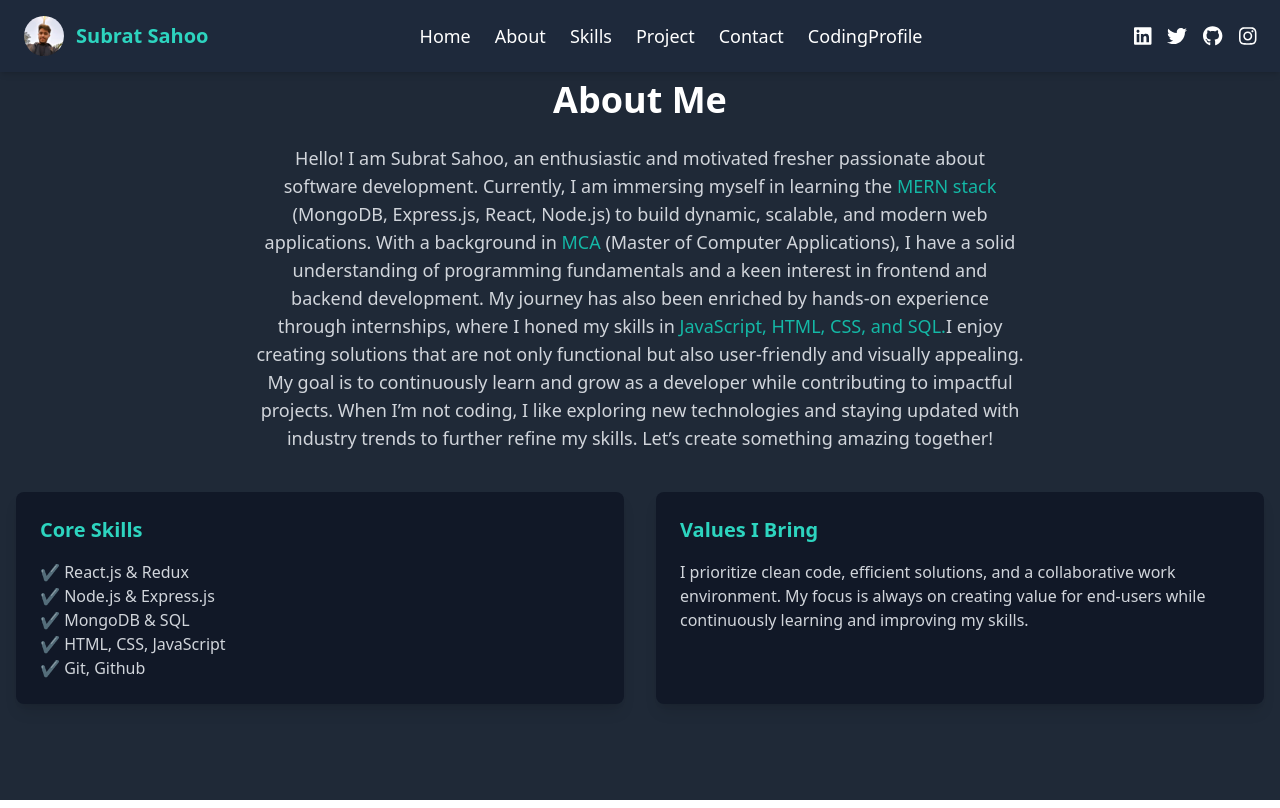
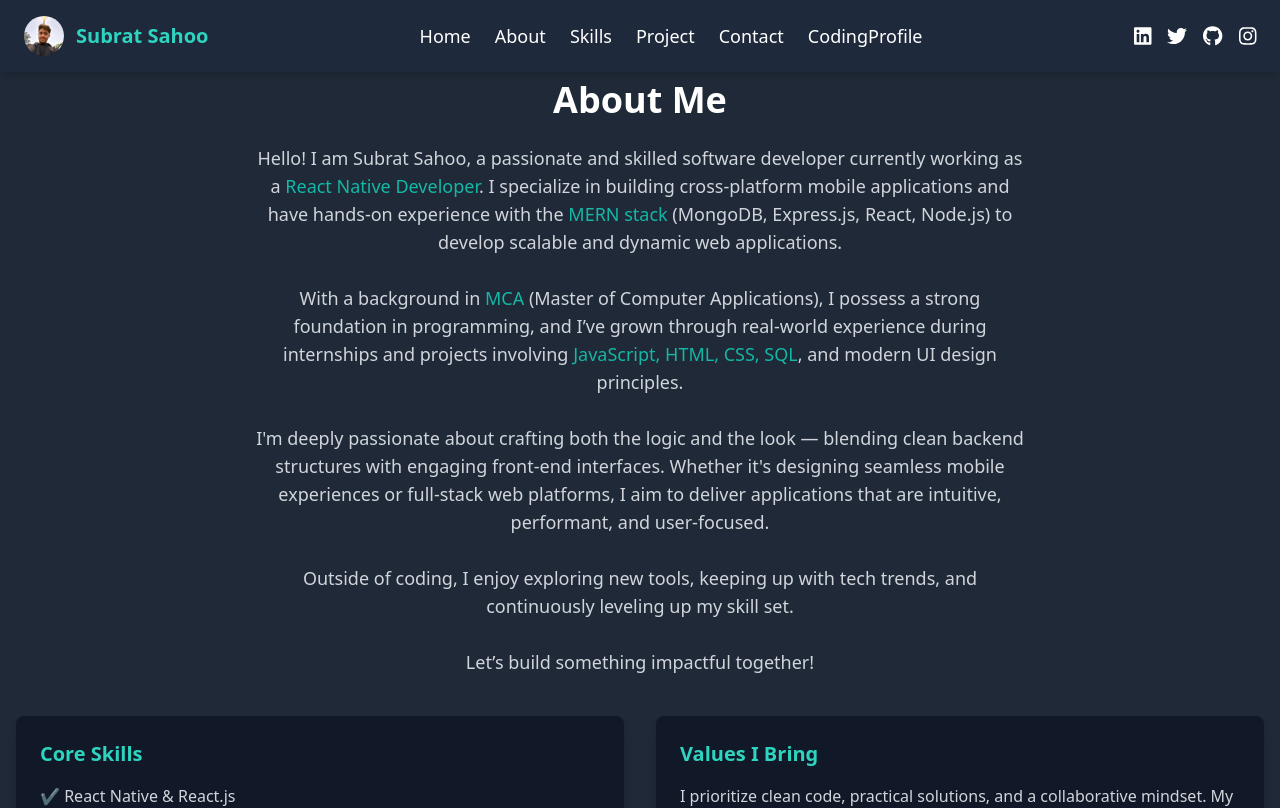
Before and after one commit to TechSubrat-netizen/sUBRATPORTFOLIO, a React (Vite) app: page /about in a window 1280 px wide. Shown: the top 808 px of the page. Built offline with nearby package versions, Linux system fonts and the light colour scheme.

Commit message:
modification about me

```diff
--- a/src/Components/About.jsx
+++ b/src/Components/About.jsx
@@ -1,36 +1,34 @@
-
 function About() {
   return (
-    <section id="about" className=" min-h-screen py-20 bg-gray-800 text-white">
+    <section id="about" className="min-h-screen py-20 bg-gray-800 text-white">
       <div className="container mx-auto px-4">
         <h2 className="text-4xl font-bold text-center mb-6">About Me</h2>
         <p className="text-lg text-gray-300 text-center max-w-3xl mx-auto mb-10">
-        Hello! I am Subrat Sahoo, an enthusiastic and motivated fresher passionate about software development. Currently, I am immersing myself in learning the <span className="text-teal-500"> MERN stack</span> (MongoDB, Express.js, React, Node.js) to build dynamic, scalable, and modern web applications.
-
-With a background in <span className="text-teal-500"> MCA</span> (Master of Computer Applications), I have a solid understanding of programming fundamentals and a keen interest in frontend and backend development. My journey has also been enriched by hands-on experience through internships, where I honed my skills in <span className="text-teal-500">JavaScript, HTML, CSS, and SQL.</span>
-
-I enjoy creating solutions that are not only functional but also user-friendly and visually appealing. My goal is to continuously learn and grow as a developer while contributing to impactful projects.
-
-When I’m not coding, I like exploring new technologies and staying updated with industry trends to further refine my skills.
-
-Let’s create something amazing together!
+          Hello! I am Subrat Sahoo, a passionate and skilled software developer currently working as a <span className="text-teal-500">React Native Developer</span>. I specialize in building cross-platform mobile applications and have hands-on experience with the <span className="text-teal-500">MERN stack</span> (MongoDB, Express.js, React, Node.js) to develop scalable and dynamic web applications.
+          <br /><br />
+          With a background in <span className="text-teal-500">MCA</span> (Master of Computer Applications), I possess a strong foundation in programming, and I’ve grown through real-world experience during internships and projects involving <span className="text-teal-500">JavaScript, HTML, CSS, SQL</span>, and modern UI design principles.
+          <br /><br />
+          I'm deeply passionate about crafting both the logic and the look — blending clean backend structures with engaging front-end interfaces. Whether it's designing seamless mobile experiences or full-stack web platforms, I aim to deliver applications that are intuitive, performant, and user-focused.
+          <br /><br />
+          Outside of coding, I enjoy exploring new tools, keeping up with tech trends, and continuously leveling up my skill set.
+          <br /><br />
+          Let’s build something impactful together!
         </p>
         <div className="grid grid-cols-1 md:grid-cols-2 gap-8">
           <div className="bg-gray-900 p-6 rounded-lg shadow-lg transform hover:scale-105 transition">
             <h3 className="text-xl font-semibold mb-4 text-teal-400">Core Skills</h3>
             <ul className="text-gray-300">
-              <li>✔ React.js & Redux</li>
+              <li>✔ React Native & React.js</li>
               <li>✔ Node.js & Express.js</li>
               <li>✔ MongoDB & SQL</li>
               <li>✔ HTML, CSS, JavaScript</li>
-              <li>✔ Git, Github</li>
+              <li>✔ Git & GitHub</li>
             </ul>
           </div>
           <div className="bg-gray-900 p-6 rounded-lg shadow-lg transform hover:scale-105 transition">
             <h3 className="text-xl font-semibold mb-4 text-teal-400">Values I Bring</h3>
             <p className="text-gray-300">
-              I prioritize clean code, efficient solutions, and a collaborative work environment. My focus is always on
-              creating value for end-users while continuously learning and improving my skills.
+              I prioritize clean code, practical solutions, and a collaborative mindset. My goal is to create meaningful user experiences while continuously improving as a full-stack and mobile developer.
             </p>
           </div>
         </div>
--- a/src/Components/Home.jsx
+++ b/src/Components/Home.jsx
@@ -1,7 +1,7 @@
 
 import { FontAwesomeIcon } from "@fortawesome/react-fontawesome";
 import { faGithub, faLinkedin, faTwitter } from "@fortawesome/free-brands-svg-icons";
-import pdf from '../assets/SUBRAT_SAHOO_RESUME.pdf'
+import pdf from '../assets/SubratCV.pdf'
 
 function Home() {
   return (
@@ -9,11 +9,12 @@ function Home() {
       {/* Hero Section */}
       <section className="flex flex-col items-center justify-center h-screen text-center px-4">
         <h1 className="text-4xl md:text-6xl font-bold">
-          Hi, I&apos;m <span className="text-teal-400">Subrat Sahoo</span>
-        </h1>
-        <p className="text-lg md:text-2xl mt-4 max-w-2xl">
-          A Passionate <span className="text-teal-400">MERN Stack Developer</span> crafting modern web applications with intuitive user experiences.
-        </p>
+  Hi, I&apos;m <span className="text-teal-400">Subrat Sahoo</span>
+</h1>
+<p className="text-lg md:text-2xl mt-4 max-w-2xl">
+  A Passionate <span className="text-teal-400">React Native Developer</span> crafting cross-platform mobile applications with intuitive user experiences.
+</p>
+
         <div className="flex space-x-6 mt-6">
           {/* <a
             href="#projects"
@@ -47,7 +48,7 @@ function Home() {
       <section id="about" className="py-20 px-6 bg-gray-800">
         <h2 className="text-3xl font-bold text-center mb-8">About Me</h2>
         <p className="max-w-3xl mx-auto text-lg text-gray-300 text-center">
-          I am a skilled software developer specializing in the MERN stack. My passion lies in building scalable and user-friendly web applications using modern technologies like React, Node.js, Express, and MongoDB. I&apos;m always eager to learn new tools and techniques to enhance my skill set and deliver top-quality work.
+         I am a skilled software developer currently working as a React Native Developer, with expertise in the MERN stack. I specialize in building cross-platform mobile apps and full-stack web applications that are scalable, responsive, and user-friendly. My passion lies in both frontend design and backend development, using technologies like React, React Native, Node.js, Express, and MongoDB. I enjoy crafting intuitive user experiences and continuously explore new tools and best practices to enhance my skills and deliver high-quality digital solutions.
         </p>
       </section>
 
@@ -55,7 +56,7 @@ function Home() {
       <section id="skills" className="py-20 px-6">
         <h2 className="text-3xl font-bold text-center mb-8">My Skills</h2>
         <div className="flex flex-wrap justify-center gap-8">
-          {["React.js", "Node.js", "Express", "MongoDB", "JavaScript", "HTML5", "CSS3", "Git","DSA","Bootstrap","Tailwind","Python","Netify","Git"  ,"Github","Oracle Sql"].map((skill, idx) => (
+          {["React.js","React Native", "Node.js", "Express", "MongoDB", "JavaScript", "HTML5", "CSS3", "Git","DSA","Bootstrap","Tailwind","Python","Netify","Git"  ,"Github","Oracle Sql"].map((skill, idx) => (
             <div
               key={idx}
               className="bg-gray-800 px-6 py-4 rounded-lg shadow-lg transform transition-transform hover:scale-105"
--- a/src/Components/Skills.jsx
+++ b/src/Components/Skills.jsx
@@ -1,6 +1,6 @@
 import React from "react";
 import {
-  FaReact, FaNodeJs, FaHtml5, FaCss3Alt, FaJsSquare, FaGitAlt, FaGithub, FaBootstrap
+  FaReact, FaNodeJs, FaHtml5, FaCss3Alt, FaJsSquare, FaGitAlt, FaGithub, FaBootstrap ,FaMobileAlt
 } from "react-icons/fa";
 import {
   SiMongodb, SiExpress, SiMysql, SiTailwindcss, SiPostman, SiNetlify, SiVercel, SiJsonwebtokens
@@ -16,6 +16,7 @@ function Skills() {
         { name: "JavaScript", icon: <FaJsSquare />, color: "text-yellow-400" },
         { name: "ES6+", icon: <FaJsSquare />, color: "text-yellow-500" },
         { name: "React.js", icon: <FaReact />, color: "text-blue-400" },
+      { name: "React Native", icon: <FaMobileAlt />, color: "text-teal-400" },
         { name: "Bootstrap", icon: <FaBootstrap />, color: "text-purple-500" },
         { name: "Tailwind CSS", icon: <SiTailwindcss />, color: "text-blue-400" },
       ],
```
Also changed, not shown: 1 other file (tests, documents, lock files or other folders).
